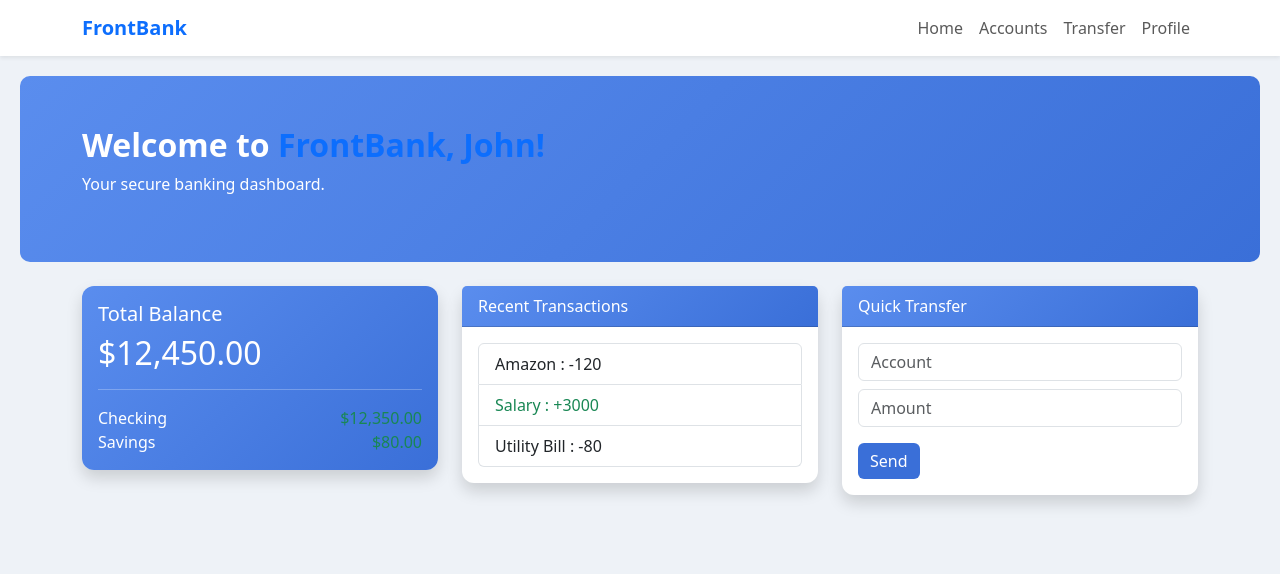
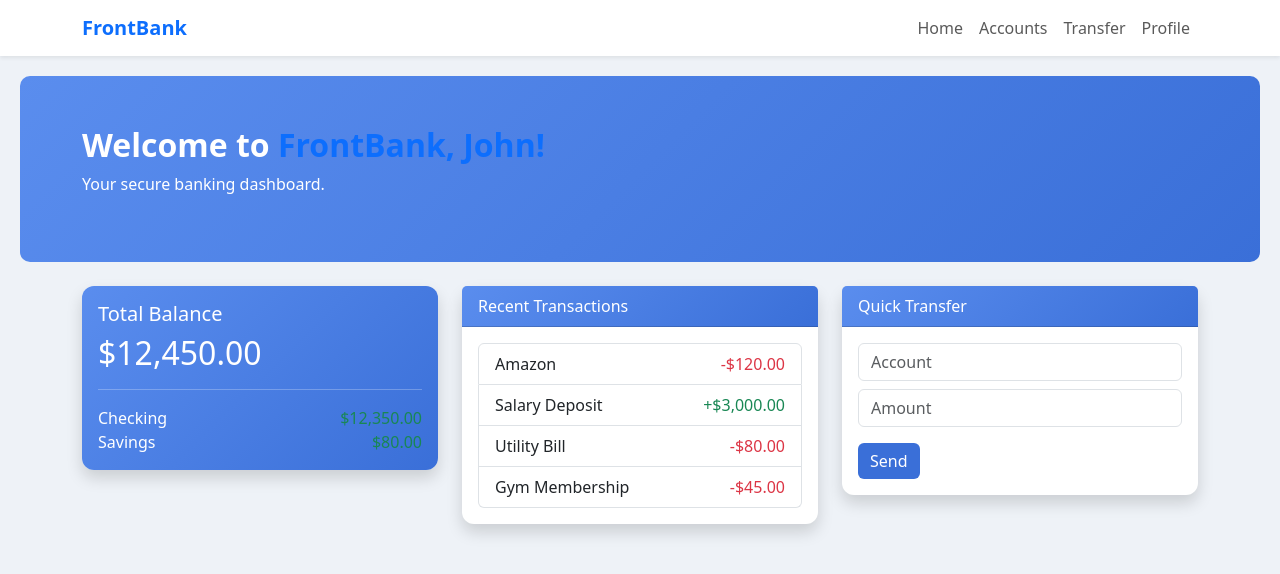
Before and after one commit to Kalyan9912/BANK-APP, a React (Create React App) app in the folder FRONT-END/: page / in a window 1280 px wide. Shown: the top 574 px of the page. Built offline with nearby package versions, Linux system fonts and the light colour scheme.

Commit message:
Update TransactionList.js

```diff
--- a/FRONT-END/src/components/TransactionList.js
+++ b/FRONT-END/src/components/TransactionList.js
@@ -14,16 +14,24 @@ function TransactionList(){
 
         <ul className="list-group">
 
-          <li className="list-group-item">
-            Amazon : -120
+          <li className="list-group-item d-flex justify-content-between">
+            Amazon
+            <span className="text-danger">-$120.00</span>
           </li>
 
-          <li className="list-group-item text-success">
-            Salary : +3000
+          <li className="list-group-item d-flex justify-content-between">
+            Salary Deposit
+            <span className="text-success">+$3,000.00</span>
           </li>
 
-          <li className="list-group-item">
-            Utility Bill : -80
+          <li className="list-group-item d-flex justify-content-between">
+            Utility Bill
+            <span className="text-danger">-$80.00</span>
+          </li>
+
+          <li className="list-group-item d-flex justify-content-between">
+            Gym Membership
+            <span className="text-danger">-$45.00</span>
           </li>
 
         </ul>
```
